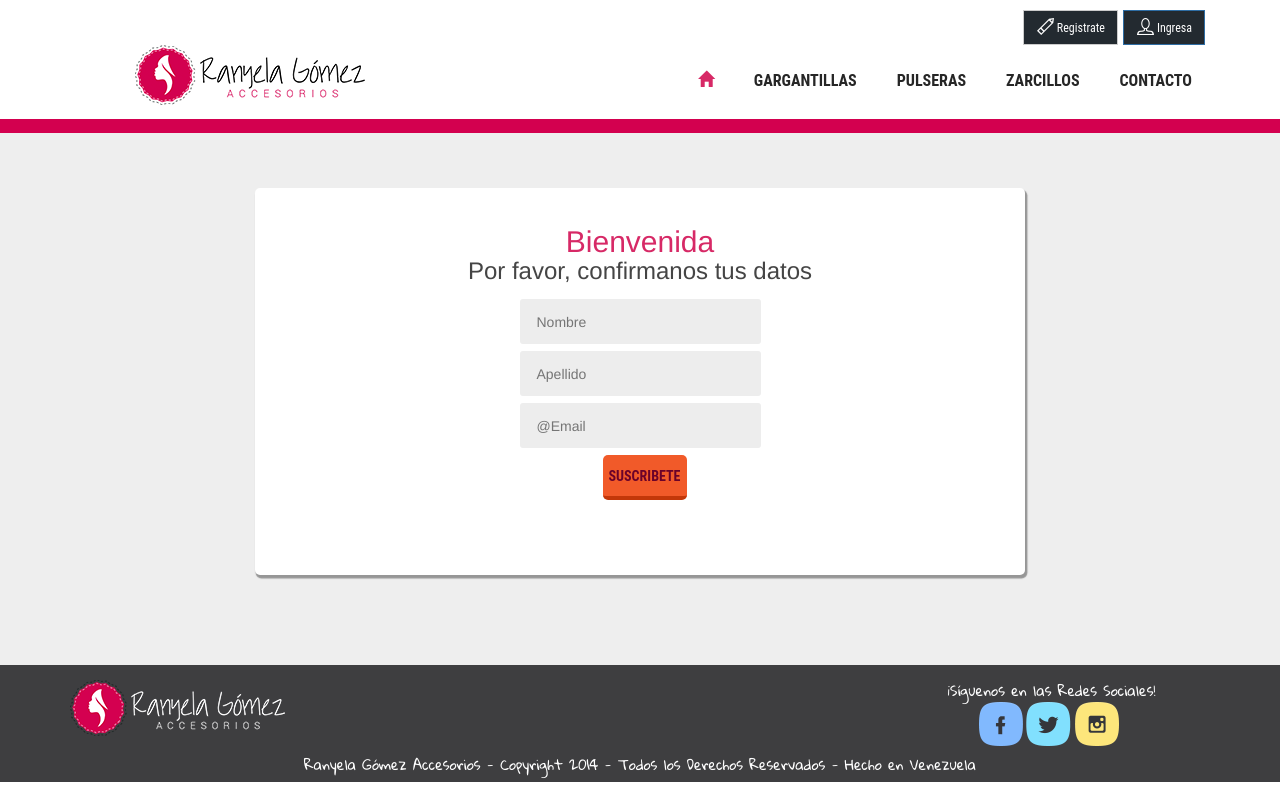
After one commit to 01Comandos/RanyelaGomez-Accesorios, a PHP site: page /mailchimp-bienvenida.php in a window 1280 px wide. The commit adds this page. Run offline with PHP 8.4, Linux system fonts and the light colour scheme; some libraries are stand-ins or nearby versions.

Commit message:
Finish 3.2
- Css mejorado
-2 pantallas para mailchimp
-Correcciones actualizar datos
-slide principales

```diff
--- a/css/style.css
+++ b/css/style.css
@@ -635,7 +635,7 @@ footer{
     margin-bottom: 20px;
 }
 
-.seccion-formulario{
+.seccion-formulario, .section-terminar{
     background: #eeeeee;
 }
 
@@ -779,7 +779,7 @@ footer{
     padding: 0.5em;
 }
 
-.cuerpo-carrito{
+.cuerpo-carrito, .section-terminar{
     background: #eeeeee;
     min-height: 38em;
 }
@@ -1627,6 +1627,71 @@ footer{
     padding: 1em;
 }
 
+/*********************************************************************
+*********************** MAILCHIMP-TERMINAR ***************************/
+.contenedor-mensaje-mailchimp{
+    display: block;
+    text-align: center;
+    width: 55em;
+    margin: auto;
+    margin-bottom: 2em;
+    padding: 0.5em 0.5em 2em 0.5em !important;
+
+    background: #ffffff;
+    margin-top: 55px;
+    margin-bottom: 40px;
+    border-radius: 5px;
+    box-shadow: 1.5px 2.598px 1px 0.9px rgb( 150, 150, 150 );
+}
+
+.h2-mailchimp{
+    color: #d72966;
+    margin-top: 1em;
+    margin-bottom: 0;
+}
+
+.contenedor-mensaje-mailchimp h3{
+    color: #454545;
+    margin: 0;
+}
+
+.cuerpo-mensaje-mailchimp p{
+    text-align: left;
+    margin-left: 3em;
+    padding-top: 0.8em;
+    font-size: 1.1em;
+    font-family: 'Roboto-Condensed',sans-serif;
+}
+
+.direccion-mailchimp p{
+    margin-bottom: 1.5em;
+    margin-left: 3em;
+    padding-top: 0.8em;
+    font-size: 1.1em;
+    font-family: 'Roboto-Condensed',sans-serif;
+}
+
+/*********************************************************************
+*********************** MAILCHIMP-BIENVENIDA *************************/
+.holis{
+    display: inline-block;
+    text-align: center;
+}
+
+.holis input{
+    background: #ededed !important;
+    display: block;
+    margin-bottom: 0.5em;
+}
+
+.holis-suscribir{
+    margin-left: 4.5em;
+}
+
+#boton-suscribir{
+    background: #f15a29 !important;
+}
+
 
 /*******************************************************************
                     MEDIAS QUERIES
--- a/index.php
+++ b/index.php
@@ -23,10 +23,10 @@
                             <img src="img/slide2.jpg" class="adaptar">
                         </div>
                         <div class="item">
-                            <img src="img/slide1.jpg" class="adaptar">
+                            <img src="img/slide3.jpg" class="adaptar">
                         </div>
                         <div class="item">
-                            <img src="img/slide2.jpg" class="adaptar">
+                            <img src="img/slide4.jpg" class="adaptar">
                         </div>
                 </div>
 
--- /dev/null
+++ b/mailchimp-bienvenida.php
@@ -0,0 +1,55 @@
+<!DOCTYPE html>
+<html lang="es">
+  <head>
+    <?php include 'inc/head_common.php'; ?>
+  </head>
+  <body>
+        <?php include 'inc/header.php'; ?>
+
+        <!-- Franja color -->
+    <section class="franja-no-encontrado"> </section>
+    <!--
+        MENSAJE
+    -->
+    <section class="section-terminar">
+        <div class="container">
+            <div class="row">
+                <div class="col-sm-12 col-md-12 col-lg-12">
+                    <div class="contenedor-mensaje-mailchimp">
+                        <h2 class="h2-mailchimp">Bienvenida</h2>
+                        <h3> Por favor, confirmanos tus datos</h3>
+
+
+                        <div class="formulario-newsletter holis">
+                            <form action="">
+                                <input type="name" name="name" placeholder="Nombre" required="required" id="nombre5">
+
+                                <input type="name" name="name" placeholder="Apellido" required="required" id="apellido5">
+
+                                <input type="email" name="email" placeholder="@Email" required="required" id="email3">
+
+                                <div class="holis-suscribir">
+                                    <input type="submit" value="SUSCRIBETE" id="boton-suscribir" onClick="boton_suscribir()">
+                                </div>
+
+
+                            </form>
+                        </div>
+                    </div>
+
+
+
+                </div>
+            </div>
+        </div>
+
+    </section>
+
+
+    <!-- IR AL CIELO -->
+    <span class="ir-arriba glyphicon glyphicon-chevron-up"></span>
+  </body>
+  <?php include 'inc/footer.php'; ?>
+  <?php include 'inc/footer_common.php'; ?>
+
+</html>
```
Also changed, not shown: other parts of css/style.css (+51 -2 lines), actualizar-datos.php (+12 -12 lines), mailchimp-terminar.php (added, +46 -0 lines), img/slide2.jpg, img/slide3.jpg (added), img/slide4.jpg (added).
